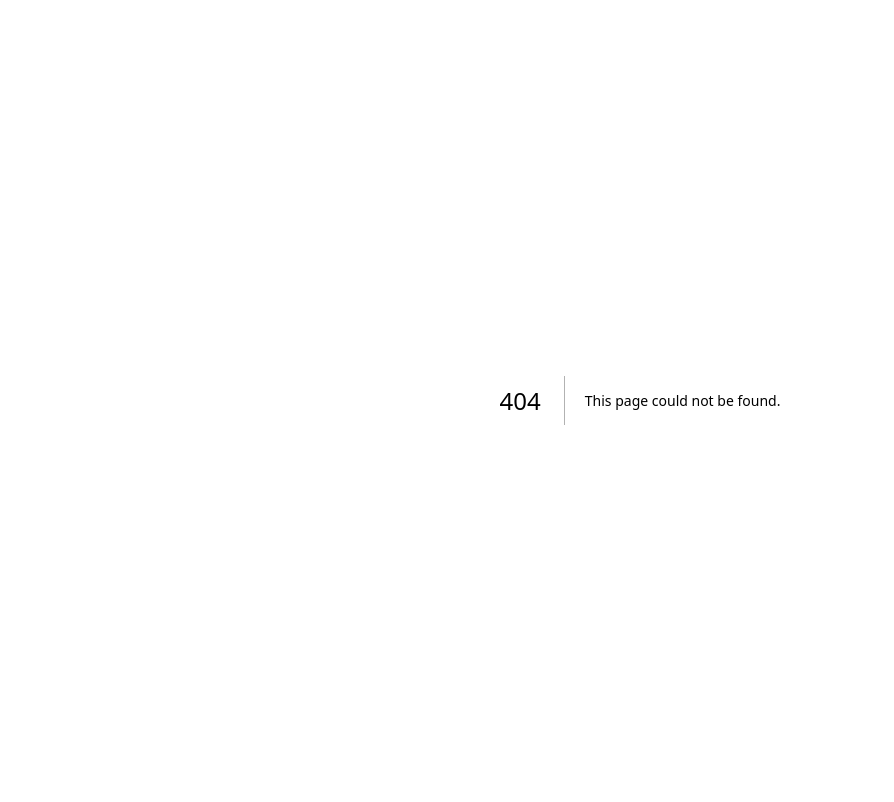
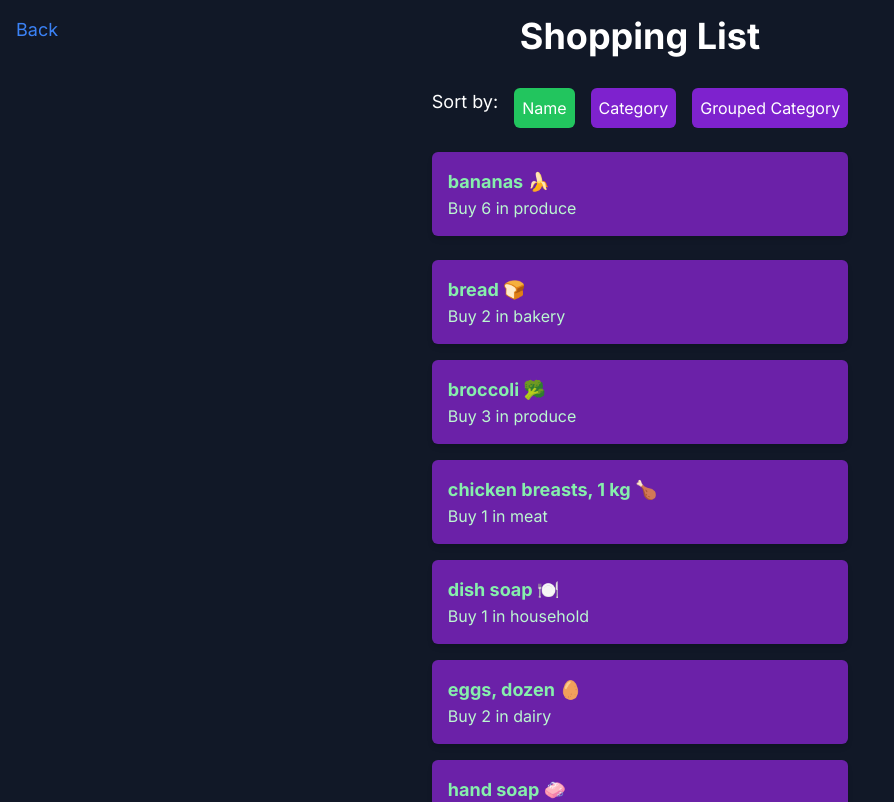
Before and after one commit to GUILHERMEMMARTINEZ/cprg306-assignments, a Next.js app: page /week-5 in a window 1280 px wide. Before the commit this address had no page. Shown: the top 802 px of the page, without its empty margins (0-894 px from the left). Built offline with nearby package versions, Linux system fonts and the light colour scheme.

Commit message:
Week 5 Assignment

```diff
--- a/app/page.tsx
+++ b/app/page.tsx
@@ -17,6 +17,9 @@ export default function HomePage() {
             <li>
               <Link href="/week-4" className="text-xl text-blue-400 hover:text-blue-600">Week 4 Assignment</Link>
             </li>
+            <li>
+              <Link href="/week-5" className="text-xl text-blue-400 hover:text-blue-600">Week 5 Assignment</Link>
+            </li>
           </ul>
         </nav>
       </div>
--- /dev/null
+++ b/app/week-5/item-list.js
@@ -0,0 +1,71 @@
+"use client";
+
+import { useState } from 'react';
+import Item from './item';
+import items from './items.json';
+
+export default function ItemList() {
+  const [sortBy, setSortBy] = useState('name');
+
+  const sortedItems = [...items].sort((a, b) => {
+    if (sortBy === 'name') {
+      return a.name.localeCompare(b.name);
+    } else if (sortBy === 'category') {
+      return a.category.localeCompare(b.category);
+    }
+    return 0; // default case, should not occur
+  });
+
+  const groupedItems = items.reduce((groups, item) => {
+    const category = item.category;
+    if (!groups[category]) {
+      groups[category] = [];
+    }
+    groups[category].push(item);
+    return groups;
+  }, {});
+
+  return (
+    <div>
+      <div className="flex space-x-4 mb-6">
+        <span className="text-lg">Sort by:</span>
+        <button
+          className={`p-2 ${sortBy === 'name' ? 'bg-green-500' : 'bg-purple-700'} text-white rounded-md`}
+          onClick={() => setSortBy('name')}
+        >
+          Name
+        </button>
+        <button
+          className={`p-2 ${sortBy === 'category' ? 'bg-green-500' : 'bg-purple-700'} text-white rounded-md`}
+          onClick={() => setSortBy('category')}
+        >
+          Category
+        </button>
+        <button
+          className={`p-2 ${sortBy === 'grouped' ? 'bg-green-500' : 'bg-purple-700'} text-white rounded-md`}
+          onClick={() => setSortBy('grouped')}
+        >
+          Grouped Category
+        </button>
+      </div>
+      {sortBy === 'grouped' ? (
+        Object.keys(groupedItems).sort().map(category => (
+          <div key={category} className="mb-8">
+            <h2 className="text-2xl font-bold capitalize mb-4 text-green-400">{category}</h2>
+            <ul className="space-y-4">
+              {groupedItems[category].map(item => (
+                <Item key={item.id} {...item} />
+              ))}
+            </ul>
+          </div>
+        ))
+      ) : (
+        <ul className="space-y-4">
+          {sortedItems.map(item => (
+            <Item key={item.id} {...item} />
+          ))}
+        </ul>
+      )}
+    </div>
+  );
+}
--- /dev/null
+++ b/app/week-5/item.js
@@ -0,0 +1,8 @@
+export default function Item({ name, quantity, category }) {
+    return (
+      <li className="bg-purple-800 p-4 rounded-md shadow-md mb-6">
+        <h2 className="text-lg font-bold text-green-300">{name}</h2>
+        <p className="text-green-200">Buy {quantity} in {category}</p>
+      </li>
+    );
+  }
--- /dev/null
+++ b/app/week-5/items.json
@@ -0,0 +1,74 @@
+[
+    {
+      "id": "1h2GJKH12gkHG31h1H",
+      "name": "milk, 4 L 🥛",
+      "quantity": 1,
+      "category": "dairy"
+    },
+    {
+      "id": "2KJH3k2j3H1k2J3K1H",
+      "name": "bread 🍞",
+      "quantity": 2,
+      "category": "bakery"
+    },
+    {
+      "id": "3h2KJH3k2j3H1k2J3",
+      "name": "eggs, dozen 🥚",
+      "quantity": 2,
+      "category": "dairy"
+    },
+    {
+      "id": "4k2J3K1H2GJKH12gk",
+      "name": "bananas 🍌",
+      "quantity": 6,
+      "category": "produce"
+    },
+    {
+      "id": "5H1h1H2KJH3k2j3H",
+      "name": "broccoli 🥦",
+      "quantity": 3,
+      "category": "produce"
+    },
+    {
+      "id": "6H1k2J3K1H2GJKH1",
+      "name": "chicken breasts, 1 kg 🍗",
+      "quantity": 1,
+      "category": "meat"
+    },
+    {
+      "id": "7gkHG31h1H2KJH3k",
+      "name": "pasta sauce 🍝",
+      "quantity": 3,
+      "category": "canned goods"
+    },
+    {
+      "id": "8j3H1k2J3K1H2GJK",
+      "name": "spaghetti, 454 g 🍝",
+      "quantity": 2,
+      "category": "dry goods"
+    },
+    {
+      "id": "9H12gkHG31h1H2KJ",
+      "name": "toilet paper, 12 pack 🧻",
+      "quantity": 1,
+      "category": "household"
+    },
+    {
+      "id": "10H3k2j3H1k2J3K1",
+      "name": "paper towels, 6 pack",
+      "quantity": 1,
+      "category": "household"
+    },
+    {
+      "id": "11k2J3K1H2GJKH12",
+      "name": "dish soap 🍽️",
+      "quantity": 1,
+      "category": "household"
+    },
+    {
+      "id": "12GJKH12gkHG31h1",
+      "name": "hand soap 🧼",
+      "quantity": 4,
+      "category": "household"
+    }
+  ]
--- /dev/null
+++ b/app/week-5/page.js
@@ -0,0 +1,14 @@
+import Link from 'next/link';
+import ItemList from './item-list';
+
+export default function Week5Page() {
+  return (
+    <main className="min-h-screen flex flex-col items-center justify-center bg-gray-900 text-white p-4 relative">
+      <Link href="/" legacyBehavior>
+        <a className="absolute top-4 left-4 text-lg text-blue-500 hover:underline">Back</a>
+      </Link>
+      <h1 className="text-4xl font-bold mb-8">Shopping List</h1>
+      <ItemList />
+    </main>
+  );
+}
```
